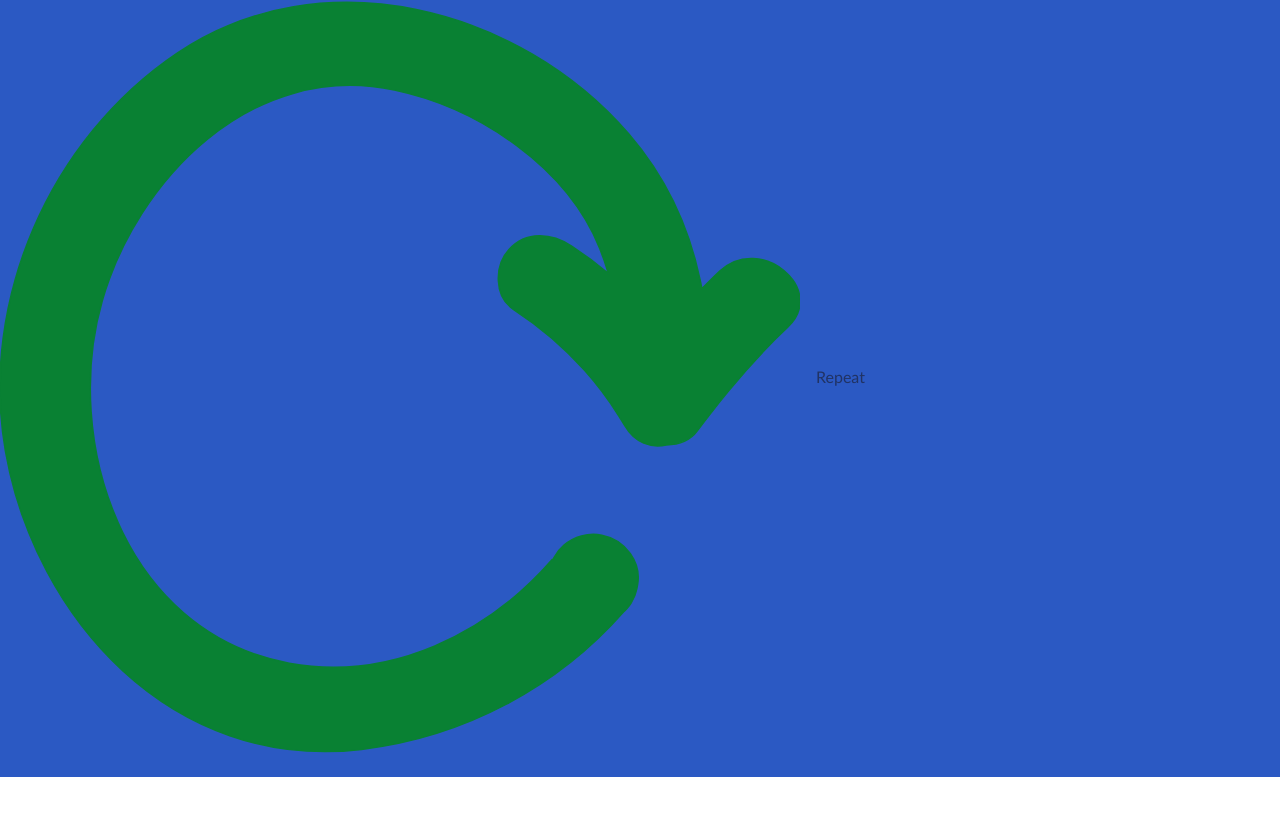
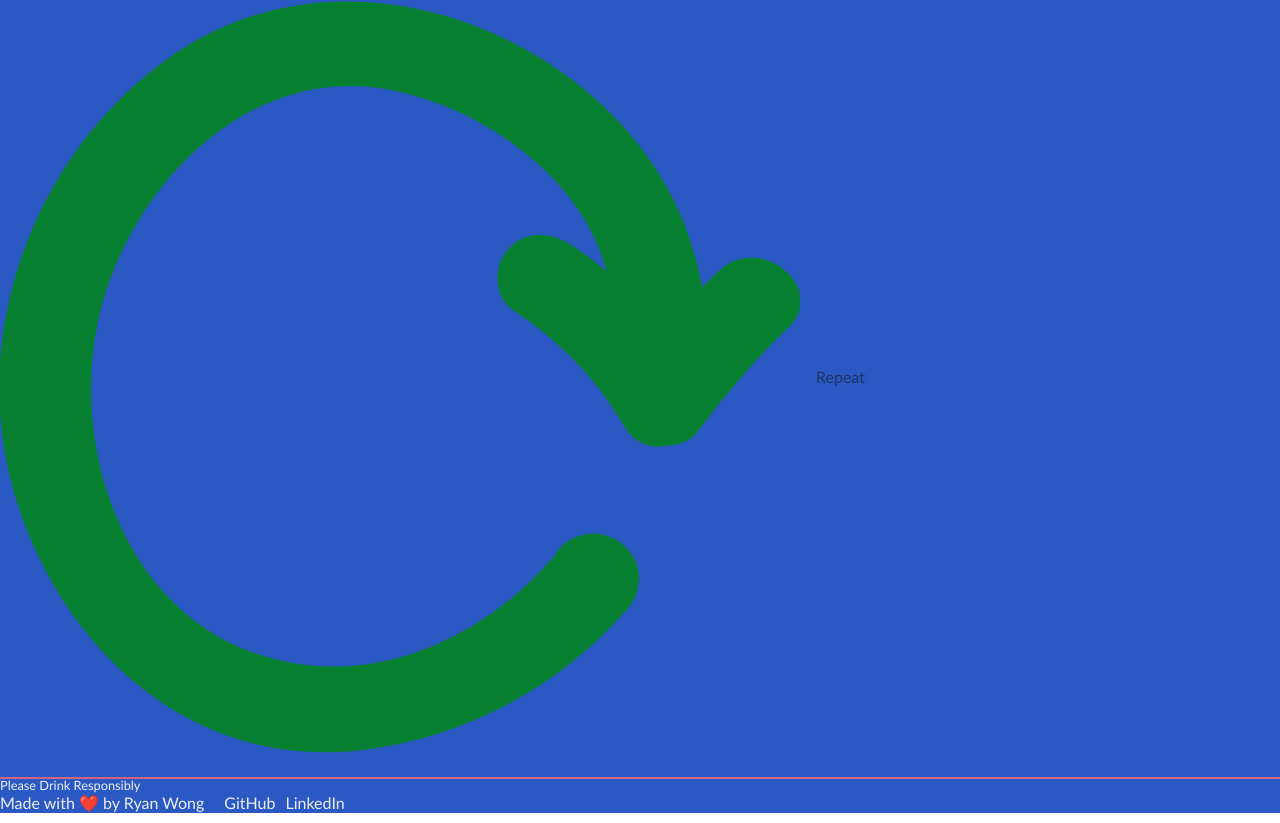
Before and after one commit to Decoldest/mingames, a React (Vite) app in the folder frontend/: page / in a window 1280 px wide. Shown: the part 3532-4355 px from the top of the page. Before the commit the page ends 4309 px from the top, so only its background shows below. Built offline with nearby package versions, Linux system fonts and the light colour scheme; no server answers.

Commit message:
add footer to homepage

```diff
--- a/frontend/src/App.jsx
+++ b/frontend/src/App.jsx
@@ -1,7 +1,7 @@
 import Homepage from "./components/Homepage";
 import Room from "./components/Room";
 import { BrowserRouter, Routes, Route } from "react-router-dom";
-import { UserProvider } from "./components/UserContext"
+import { UserProvider } from "./components/UserContext";
 
 function App() {
   return (
--- /dev/null
+++ b/frontend/src/Footer.jsx
@@ -0,0 +1,27 @@
+export default function Footer() {
+  return (
+    <footer className="footer">
+      <div className="footer-content">
+        <p>
+          Made with ❤️ by <a href="/">Ryan Wong</a>
+        </p>
+        <div className="social-media">
+          <a
+            href="https://github.com/decoldest"
+            target="_blank"
+            rel="noopener noreferrer"
+          >
+            GitHub
+          </a>
+          <a
+            href="https://linkedin.com/in/ryanjameswong"
+            target="_blank"
+            rel="noopener noreferrer"
+          >
+            LinkedIn
+          </a>
+        </div>
+      </div>
+    </footer>
+  );
+}
--- a/frontend/src/components/Homepage.jsx
+++ b/frontend/src/components/Homepage.jsx
@@ -1,6 +1,7 @@
 import { useState, useEffect, useContext } from "react";
 import { useNavigate } from "react-router-dom";
 import Join from "./Join";
+import Footer from "../Footer";
 import UserContext from "./UserContext";
 import { socket } from "../socket";
 import HowToPlay from "./HowToPlay";
@@ -106,6 +107,8 @@ export default function Homepage() {
         roomHandler={roomHandler}
       />
       <HowToPlay />
+      <p className="disclaimer">Please Drink Responsibly</p>
+      <Footer />
     </main>
   );
 }
--- a/frontend/src/components/Room.jsx
+++ b/frontend/src/components/Room.jsx
@@ -4,6 +4,7 @@ import UserContext from "./UserContext";
 import WaitingRoom from "./WaitingRoom";
 import GameMain from "./GameMain";
 import Join from "./Join";
+import Footer from "../Footer";
 import { socket } from "../socket";
 
 export default function Room() {
@@ -105,7 +106,8 @@ export default function Room() {
   };
 
   return (
-    <main className="min-h-screen flex items-start justify-center pt-5 sm:pt-20">
+    <main className="flex flex-col items-center justify-center">
+      <div className="min-h-screen flex items-start justify-center pt-5 sm:pt-20">
         {waiting ? (
           <WaitingRoom username={username} isPartyLeader={isPartyLeader} />
         ) : playing ? (
@@ -125,6 +127,8 @@ export default function Room() {
             roomID={roomID}
           />
         )}
+      </div>
+      <Footer />
     </main>
   );
 }
--- a/frontend/src/components/WaitingRoom.jsx
+++ b/frontend/src/components/WaitingRoom.jsx
@@ -84,7 +84,7 @@ export default function WaitingRoom({ isPartyLeader }) {
       <div className="info-container">
         <h1 className="title">Booze Bash</h1>
         <p>Click below to copy room link</p>
-        <div className="link-container"><button onClick={copyToClipboard} className="copy-link">{copySuccess ? "Copied Link!" : `${link} sfasdfdfdfgdsfgfgsdfgdsfsdfsasdasdfsdfasf`}</button></div>
+        <div className="link-container"><button onClick={copyToClipboard} className="copy-link">{copySuccess ? "Copied Link!" : `${link}`}</button></div>
         <h1>{roomID}</h1>
         <p className="mb-4">Waiting for players to join...</p>
         {isPartyLeader ? (
--- a/frontend/src/index.scss
+++ b/frontend/src/index.scss
@@ -113,3 +113,29 @@ canvas {
     font-size: 1rem;
   }
 }
+
+.footer-content {
+  color: $main-text-colour;
+  display: flex;
+  flex-direction: row;
+  gap: 20px;
+  margin-bottom: 10px;
+  @media (max-width: 400px) {
+    flex-direction: column;
+    align-items: center;
+    gap: 10px;
+  }
+  a {
+    text-decoration: none;
+    color: $main-text-colour;
+  }
+  .social-media {
+    display: flex;
+    gap: 10px;
+  }
+}
+
+.disclaimer {
+  margin: none;
+  font-size: 0.8rem;
+}
```
Also changed, not shown: 1 other file (tests, documents, lock files or other folders). Lines whose indentation alone changed are shown as unchanged.
